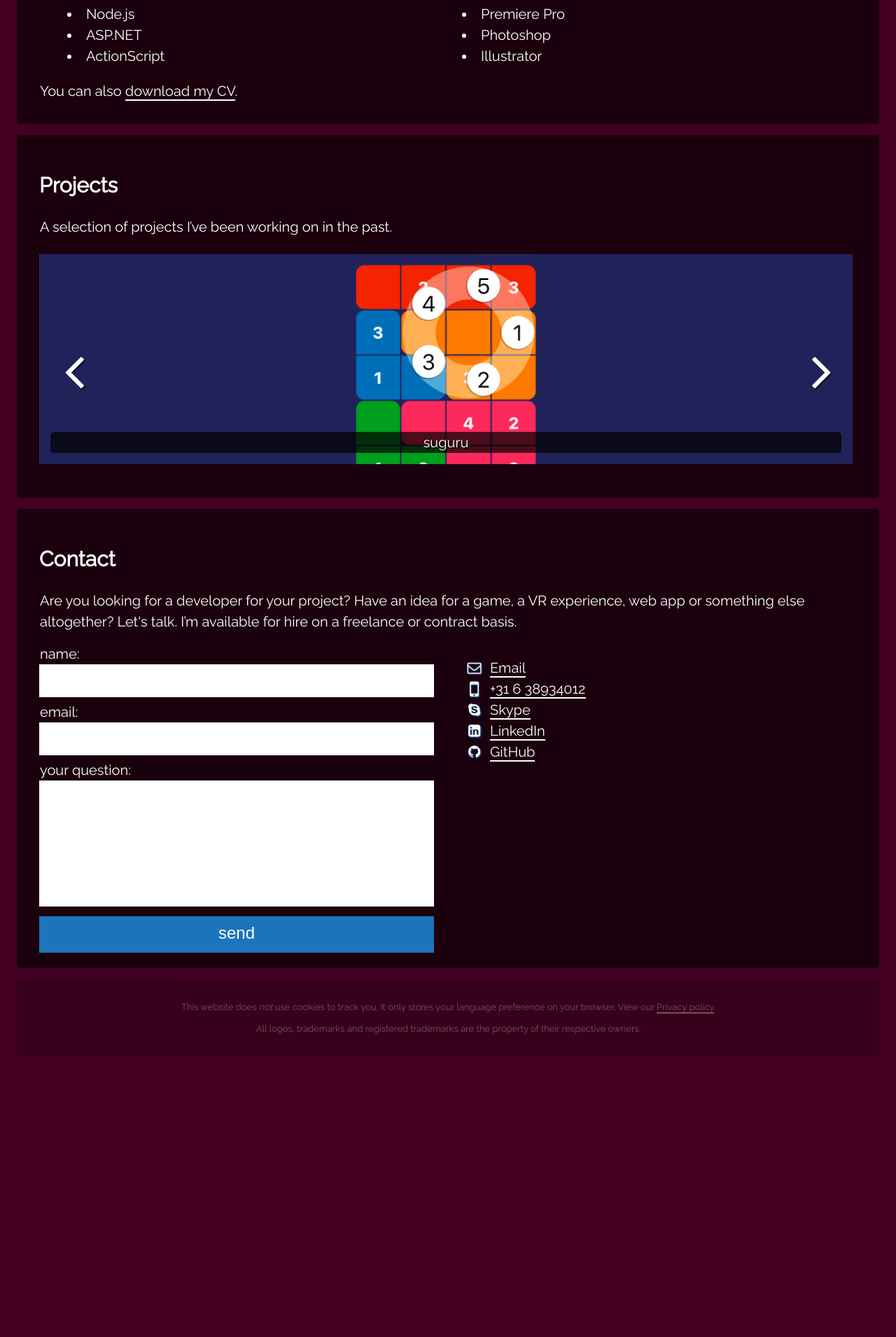
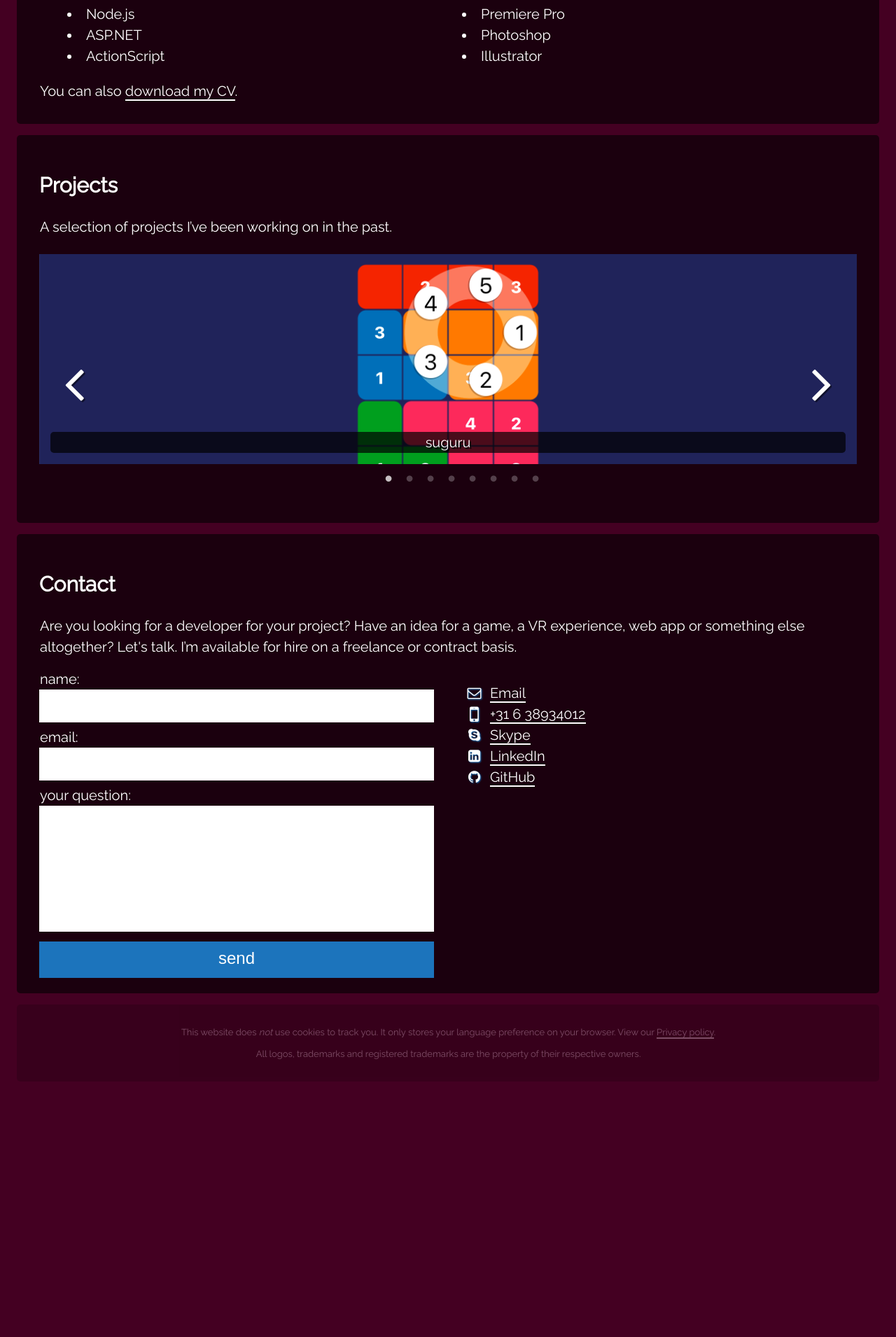
Before and after one commit to karmatha-nl/karmatha-nl.github.io, a Jekyll site: the page built from index.md, in a window 1280 px wide. Shown: the part 1510-3420 px from the top of the page at 70% size. Built offline with Jekyll 4.4.1, drawn with Linux system fonts in a browser that asks for light colours; before the commit the page ends 3089 px from its top, so only the background shows below that; grey boxes are pictures that could not be loaded.

Commit message:
added the dots

```diff
--- a/_layouts/home.html
+++ b/_layouts/home.html
@@ -108,7 +108,7 @@ layout: default
     </div>
     <div id="projectlist">
         {% for item in page.projects %}
-        <a href="/projects/{{item.id}}" id="{{item.id}}" class="no-underline">
+        <a href="/projects/{{item.id}}" data-project="{{item.id}}" class="no-underline">
             <div class="label">{{ item.name }}</div>
         </a>
         {% endfor %}
--- a/css/home.scss
+++ b/css/home.scss
@@ -31,9 +31,9 @@
 
 #projectlist {
   list-style: none;
-  display: flex;
+  // display: flex;
   margin-top: 8px;
-  padding-bottom: 32px;
+  padding-bottom: 8px;
 
   .nav-arrow {
     position: absolute;
@@ -52,6 +52,74 @@
       position: relative;
       transform: translateY(-50%);
       text-shadow: 2px 2px rgba(0,0,0, .5);
+    }
+  }
+
+  .slick-list {
+    // background: orange;
+  }
+
+  .slick-dots {
+    display: flex;
+    list-style: none;
+    justify-content: center;
+
+    li {
+      position: relative;
+
+      display: inline-block;
+
+      width: 20px;
+      height: 20px;
+      margin: 0 5px;
+      padding: 0;
+
+      cursor: pointer;
+
+      button {
+        font-size: 0;
+        line-height: 0;
+
+        display: block;
+
+        width: 20px;
+        height: 20px;
+        padding: 5px;
+
+        cursor: pointer;
+        color: transparent;
+        border: 0;
+        outline: none;
+        background: transparent;
+
+        &:before {
+          font-size: 2rem;
+
+          position: absolute;
+          top: 0;
+          left: 0;
+
+          width: 20px;
+          height: 20px;
+          content: '•';
+          text-align: center;
+
+          opacity: .25;
+          color: white;
+        }
+
+        &:hover, &:focus {
+          &:before {
+            opacity: 1;
+          }
+        }
+      }
+
+      &.slick-active {
+        button:before {
+         opacity: .75;
+        }
+      }
     }
   }
 
@@ -78,59 +146,43 @@
     border-radius: 5px;
   }
 
-  a+a {
-    margin-left: 6px;
-  }
-
-  a#suguru {
+  [data-project="suguru"] {
     background-image: url('images/projects/2021_suguru/suguru_1.png');
   }
 
-  a#education21cc {
+  [data-project="education21cc"] {
     background-image: url('images/projects/2019_education21cc/logistics-101.png');
   }
 
-  a#joynme {
+  [data-project="joynme"] {
     background-image: url('images/projects/2018_joynme/joynme_02.png');
   }
 
-  a#ct_ignaz {
+  [data-project="ct_ignaz"] {
     background-image: url('images/projects/2018_ct_ignaz/screenshot_3.png');
   }
 
-  a#tekentoverkist {
+  [data-project="tekentoverkist"] {
     background-image: url('images/projects/2018_tekentoverkist/tekentoverkist_unity.png');
   }
 
-  a#karmatha {
+  [data-project="karmatha"] {
     background-image: url('images/projects/2017_karmatha/code.png');
   }
 
-  a#immersivelanguage {
+  [data-project="immersivelanguage"] {
     background-image: url('images/projects/2015_immersivelanguage/screenshot.png');
-    //background-position: calc(50% - 50px) 50%;
   }
 
-  a#bartertown {
+  [data-project="bartertown"] {
     background-image: url('images/projects/2015_bartertown/screenshots/game01.png');
     background-position: calc(50% - 85px) 50%;
   }
 
-  a#utopolis {
+  [data-project="utopolis"] {
     background-image: url('images/projects/2014_utopolis/screenshots/carthagenians.png');
     background-position: calc(50% - 50px) 50%;
   }
-
-  // a:before {
-  //   content: '';
-  //   display: block;
-  //   height: 100%;
-  //   transition: margin .5s;
-  // }
-
-  // a:hover:before {
-  //   margin-top: -30px;
-  // }
 }
 
 #contact{
--- a/src/project-list.js
+++ b/src/project-list.js
@@ -1,6 +1,8 @@
 $(document).ready(function(){
 	$('#projectlist').slick({
+			dots: true,
 			slide: 'a',
+			// slidesToShow: 3,
 			prevArrow: '<div class="nav-arrow"><i class="fa fa-angle-left" aria-hidden="true"></i></div>',
 			nextArrow: '<div class="nav-arrow"  style="right: 0"><i class="fa fa-angle-right" aria-hidden="true"></i></div>'
 	});
```
